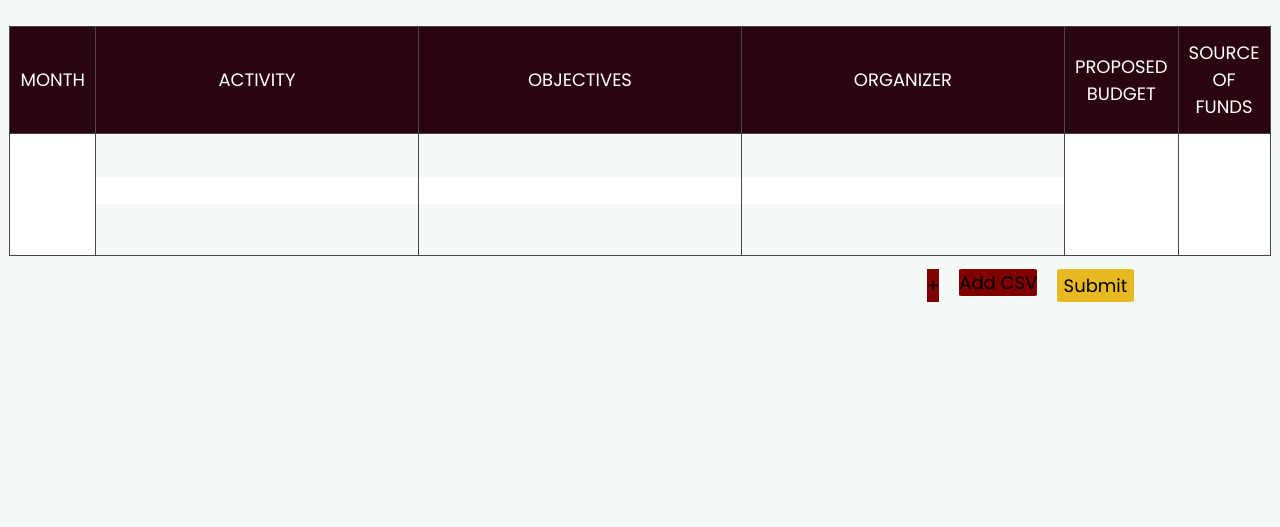
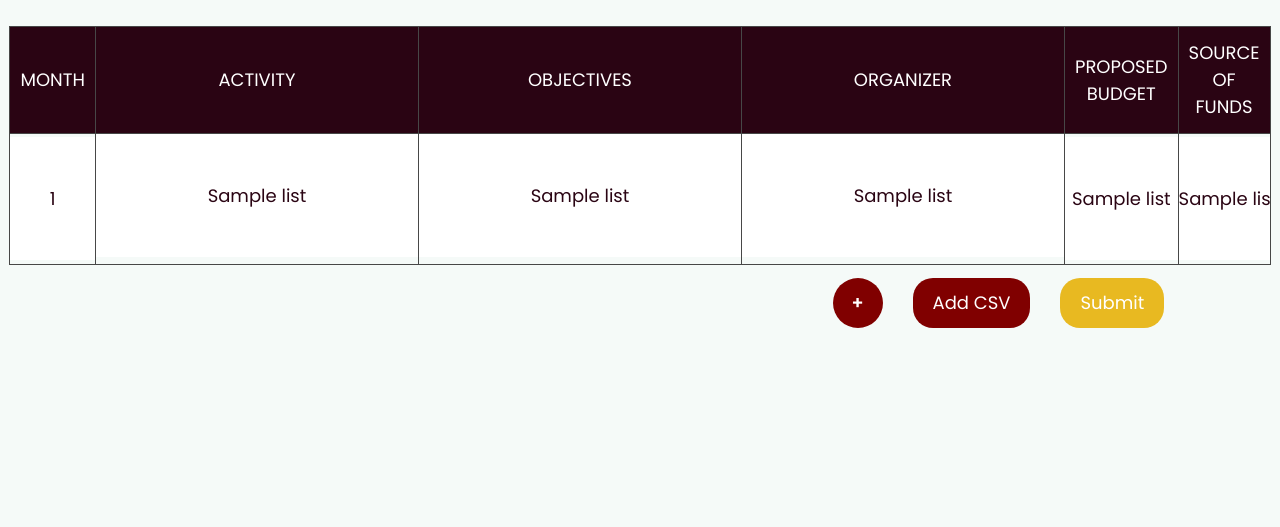
Before and after one commit to jewelldmnt/COSOA-Forms, a Flask app: template templates/gpoa.html in a window 1280 px wide. Shown: the part 88-615 px from the top of the page. Run offline with Flask 3, Linux system fonts and the light colour scheme; the template is opened without the code that fills it: most values are stand-ins (such as "Sample title", 1, 10 or a date in 2020); some libraries are stand-ins or nearby versions.

Commit message:
finished GPOA forms
needed features:
-connection to submit button
-connection to other html file

```diff
--- a/app.py
+++ b/app.py
@@ -1,10 +1,14 @@
-from flask import Flask, render_template
+from flask import Flask, render_template, request
+import pandas as pd
+from io import StringIO
 
 app = Flask(__name__)
 
+org_information = [['','','','','','']]
+
 @app.route("/")
 def index():
-    return render_template('gpoa.html')
+    return render_template('gpoa.html', org_info=org_information)
 
 @app.route("/sign")
 def sign():
@@ -12,16 +16,43 @@ def sign():
 
 @app.route("/validate_csv", methods=['POST'])
 def validate_csv():
-    if 'csvfile' not in request.files:
+    if 'csv-file' not in request.files:
         return 'No file part', 400
-    file = request.files['csvfile']
+    file = request.files['csv-file']
     if file.filename == '':
         return 'No selected file', 400
     if file and file.filename.endswith('.csv'):
-        # Process the CSV file here
-        content = file.read().decode('utf-8')
-        print(content)  # Print the CSV content to the console or process it as needed
-        return 'File successfully uploaded and processed', 200
+        try:
+            org_information = [['','','','','','']]
+            # Read the CSV file using pandas
+            df = pd.read_csv(StringIO(file.read().decode('utf-8')))
+
+            # Define the expected column format
+            expected_columns = {
+                0: 'month',
+                1: 'activity',
+                2: 'objectives',
+                3: 'organizer',
+                4: 'proposed budget',
+                5: 'source of funds'
+            }
+
+            # Get actual columns and their positions
+            actual_columns = {index: column.lower() for index, column in enumerate(df.columns)}
+
+            # Check if the actual columns match the expected format
+            for position, name in expected_columns.items():
+                if actual_columns.get(position) != name:
+                    return f'Column {position} should be "{name}", but got "{actual_columns.get(position)}"\n Expected format is MONTH, ACTIVITY, OBJECTIVES, ORGANIZER, PROPOSED BUDGET, SOURCE OF FUNDS', 400
+
+            # If no error, render same template with list of organization data
+            org_information = []
+            for index, row in df.iterrows():
+                org_information.append([row['month'],row['activity'],row['objectives'],row['organizer'],row['proposed budget'],row['source of funds']])
+            return render_template("gpoa.html", org_info=org_information)
+        except Exception as e:
+            print(e)
+            return 'Error processing file. Column length must be 6 (MONTH, ACTIVITY, OBJECTIVES, ORGANIZER, PROPOSED BUDGET, SOURCE OF FUNDS)', 500
     else:
         return 'Invalid file type', 400
 
--- a/static/css/stylesheet.css
+++ b/static/css/stylesheet.css
@@ -42,8 +42,12 @@
   --z-fixed: 100;
   --z-modal: 1000;
 
-  /*========== border radius (di ko lam ung radius natin naglagay lang ako ng qt wahaha) ==========*/
-  --border_radius: 10px
+  /*========== buttons ==========*/
+  --border_radius: 10px;
+  --button-height: 50px;
+  --button-gap: 30px;
+  --button-radius: 20px;
+  --circle-diameter: 50px;
 }
 
 /*========== Responsive typography ==========*/
@@ -398,7 +402,8 @@ header {
   height: calc(100vh - 88px);
   position: relative;
 }
-.wrapper-gpoa{
+
+.wrapper-gpoa {
   /*content setting*/
   padding-top: 2%;
   display: flex;
@@ -410,12 +415,13 @@ header {
 }
 
 .table-gpoa {
+  position: relative;
   border-collapse: collapse;
   width: 73%;
   text-align: center;
 }
 
-.table-gpoa td{
+.table-gpoa td {
   border: 1px solid var(--text-color-nb);
 }
 
@@ -429,11 +435,13 @@ header {
   font-size: var(--p1-font-size);
 }
 
-.table-inputs td input{
-  font-size: var(--p2-font-size);
+.table-inputs td input {
+  font-size: var(--p1-font-size);
 }
 
-.gpoa-inputs{
+.gpoa-inputs {
+  color: var(--maroon);
+  font-size: var(--p1-font-size);
   padding-top: 48px;
   padding-bottom: 48px;
   width: 100%;
@@ -441,16 +449,19 @@ header {
   text-align: center;
 }
 
-.gpoa-inputs-objectives{
+.gpoa-inputs-objectives {
+  font-size: var(--p1-font-size);
   text-align: center;
   color: var(--maroon);
   resize: none;
   overflow: auto;
   white-space: pre-wrap;
   word-wrap: break-word;
+  padding-top: 48px;
+  padding-bottom: 48px;
 }
 
-.gpoa-inputs-objectives::-webkit-scrollbar{
+.gpoa-inputs-objectives::-webkit-scrollbar {
   width: 0px;
 }
 
@@ -458,36 +469,52 @@ header {
   display: none;
 }
 
-
 .gpoa-buttons {
   display: flex;
   position: relative;
-  left: 30%;
+  left: 28%;
   padding: 1%;
-  gap: 20px;
+  gap: var(--button-gap);
 }
 
-.csvfile {
-  width: 100px;
+.add-csv, .submit-gpoa, .add-1 {
+  display: flex;
+  justify-content: center;
+  align-items: center;
+  font-size: var(--p1-font-size);
+  color: var(--white);
 }
 
-
-.add-1 {
-  background-color: var(--red);
+.add-csv, .submit-gpoa {
+  height: var(--button-height);
+  border-radius: var(--button-radius);
+  padding: 0 20px; /* Adjust padding as needed */
+  white-space: nowrap;
+  overflow: hidden;
 }
 
 .add-csv {
   background-color: var(--red);
-  border-radius: 5%;
+}
+
+.add-1 {
+  background-color: var(--red);
+  width: var(--circle-diameter);
+  height: var(--circle-diameter);
+  border-radius: 50%;
+  font-weight: 900;
 }
 
 .submit-gpoa {
   background-color: var(--yellow);
-  padding-left: 10%;
-  padding-right: 10%;
-  padding-bottom: 5%;
-  padding-top: 5%;
-  border-radius: 5%;
+}
+
+.add-1:hover, .add-csv:hover {
+  background-color: #630000;
+}
+
+.submit-gpoa:hover {
+  background-color: #d6a300;
 }
 
 /*=============== Sign In Sign Up ===============*/
--- a/static/js/gpoa.js
+++ b/static/js/gpoa.js
@@ -1,18 +1,63 @@
-document.addEventListener("DOMContentLoaded", adjustTextareaHeights);
+document.addEventListener("DOMContentLoaded", function() {
 
-function adjustTextareaHeights() {
+    const default_height = document.getElementsByClassName('background-mg')[0].offsetHeight;
+    adjustTextareaHeights(default_height);
+
+    // Event listener for CSV upload button
+    document.getElementById('upload-button').addEventListener('click', function() {
+        document.getElementById('csv-file').click();
+    });
+
+    // Event listener to submit the form when a file is selected
+    document.getElementById('csv-file').addEventListener('change', function() {
+        document.forms[0].submit();
+    });
+});
+
+function adjustTextareaHeights(default_height) {
     // Get all isntances of 'textarea' tag
     const textareas = document.querySelectorAll(".gpoa-inputs-objectives");
+    const maxIncreases = 3;
+    let increaseCount = 0;
+
 
     // For each textarea add an eventlistener that adds height
     textareas.forEach(textarea => {
         textarea.addEventListener("input", () => {
+            const bg = document.getElementsByClassName('background-mg')[0];
+            const tb = document.getElementsByClassName('table-gpoa')[0];
+            // Adjust the input height
             textarea.style.height = "auto";
             let input_height = textarea.scrollHeight;
             textarea.style.height = `${input_height}px`;
+
+            // Adjust the Padding
+
+            // If height of table is greater than background height, adjust
+            let tb_height = tb.offsetHeight;
+            let bg_height = bg.offsetHeight;
+            let gap = bg_height - tb_height;
+
+            // Revert to default if bg height is smaller
+            if ((tb_height/bg_height) < .2066){
+                bg.style.height = `${default_height}px`;
+            }
+            if (gap <= 150){
+                bg.style.height = `${tb_height + 150}px`;
+            } else if ((tb_height / bg_height) > .21){
+                bg.style.height = `${default_height}px`
+            }
         });
     });
 }
+
+document.getElementById('upload-button').addEventListener('click', function() {
+    document.getElementById('csv-file').click();
+});
+
+document.getElementById('csv-file').addEventListener('change', function() {
+    document.forms[0].submit();
+});
 
 function check_all() {
     let table = document.getElementById("gpoa-table");
@@ -32,7 +77,7 @@ function check_all() {
     return true;
 }
 
-function add_row() {
+function add_row(default_height) {
     // Get the table
     let table = document.getElementById("gpoa-table");
     let lastRowIndex = table.rows.length - 1;
@@ -40,6 +85,7 @@ function add_row() {
 
     // Loop through each column index
     if (validate_row(lastRow.cells)) {
+
         // If content found in all column proceed to add row else warn
         let row = table.insertRow(-1);
 
@@ -61,11 +107,37 @@ function add_row() {
             }
         }
         // Call function that makes the 'textarea' tag dynamic
-        adjustTextareaHeights();
+        adjustTextareaHeights(default_height);
+
+        // Get elements needed for adjusting the bg
+        const ft = document.getElementsByClassName('footer')[0];
+        const tb = document.getElementsByClassName('table-gpoa')[0];
+        const bt = document.getElementsByClassName('add-1')[0];
+        const bg = document.getElementsByClassName('background-mg')[0];
+        const gap = getVerticalGap(bt, ft)
+
+        let tb_height = tb.offsetHeight;
+        console.log(gap);
+
+        // Adjust bg
+        if (gap < 0) {
+            console.log("tae");
+            bg.style.height = `${tb_height + 150}px`;
+        }
     }
     else {
         alert("Fill up all fields.");
     }
+}
+
+function getVerticalGap(element1, element2) {
+    const rect1 = element1.getBoundingClientRect();
+    const rect2 = element2.getBoundingClientRect();
+
+    // Calculate the gap between the bottom of the first element and the top of the second element
+    const gap = rect2.top - rect1.bottom;
+
+    return gap;
 }
 
 function validate_row(columns) {
--- a/templates/gpoa.html
+++ b/templates/gpoa.html
@@ -14,20 +14,22 @@
                 <td>PROPOSED BUDGET</td>
                 <td>SOURCE OF FUNDS</td>
             </tr>
-            <tr class="table-inputs">
-                <td><input class="gpoa-inputs" maxlength="16" required></td>
-                <td><textarea class="gpoa-inputs-objectives" rows="1" required></textarea></td>
-                <td><textarea class="gpoa-inputs-objectives" rows="1" required></textarea></td>
-                <td><textarea class="gpoa-inputs-objectives" rows="1" required></textarea></td>
-                <td><input class="gpoa-inputs" maxlength="16" required></td>
-                <td><input class="gpoa-inputs" maxlength="25" required></td>
-            </tr>
+            {% for list in org_info %}
+                <tr class="table-inputs">
+                    <td><input class="gpoa-inputs" maxlength="25" required value="{{ list[0] }}"></td>
+                    <td><textarea class="gpoa-inputs-objectives" rows="1" required>{{ list[1] }}</textarea></td>
+                    <td><textarea class="gpoa-inputs-objectives" rows="1" required>{{ list[2] }}</textarea></td>
+                    <td><textarea class="gpoa-inputs-objectives" rows="1" required>{{ list[3] }}</textarea></td>
+                    <td><input class="gpoa-inputs" maxlength="25" required value="{{ list[4] }}"></td>
+                    <td><input class="gpoa-inputs" maxlength="25" required value="{{ list[5] }}"></td>
+                </tr>
+            {% endfor %}
         </table>
         <div class="gpoa-buttons">
             <button class="add-1" onclick="add_row()">+</button>
-            <form action="/validate_csv" method="post">
-                <input type="file" accept="csv" name="csv-file" class="input-none-csv">
-                <button class="add-csv">Add CSV</button>
+            <form action="/validate_csv" method="post" enctype="multipart/form-data" class="form-add">
+                <input type="file" accept=".csv" name="csv-file" class="input-none-csv" id="csv-file">
+                <button type="button" class="add-csv" id="upload-button">Add CSV</button>
             </form>
             <form id="gpoa-form" action="/submit" method="post" onsubmit="return check_all()">
                 <button type="submit" class="submit-gpoa">Submit</button>
--- a/templates/index.html
+++ b/templates/index.html
@@ -32,7 +32,7 @@
             <ul class="nav__list">
                 <li><a href="#" class="active">Home</a></li>
                 <li><a href="#">About Us</a></li>
-                <li><a href="#">Nav3</a></li>
+                <li><a href="#">GPOA</a></li>
                 <li><a href="#">Nav4</a></li>
             </ul>
 
```
